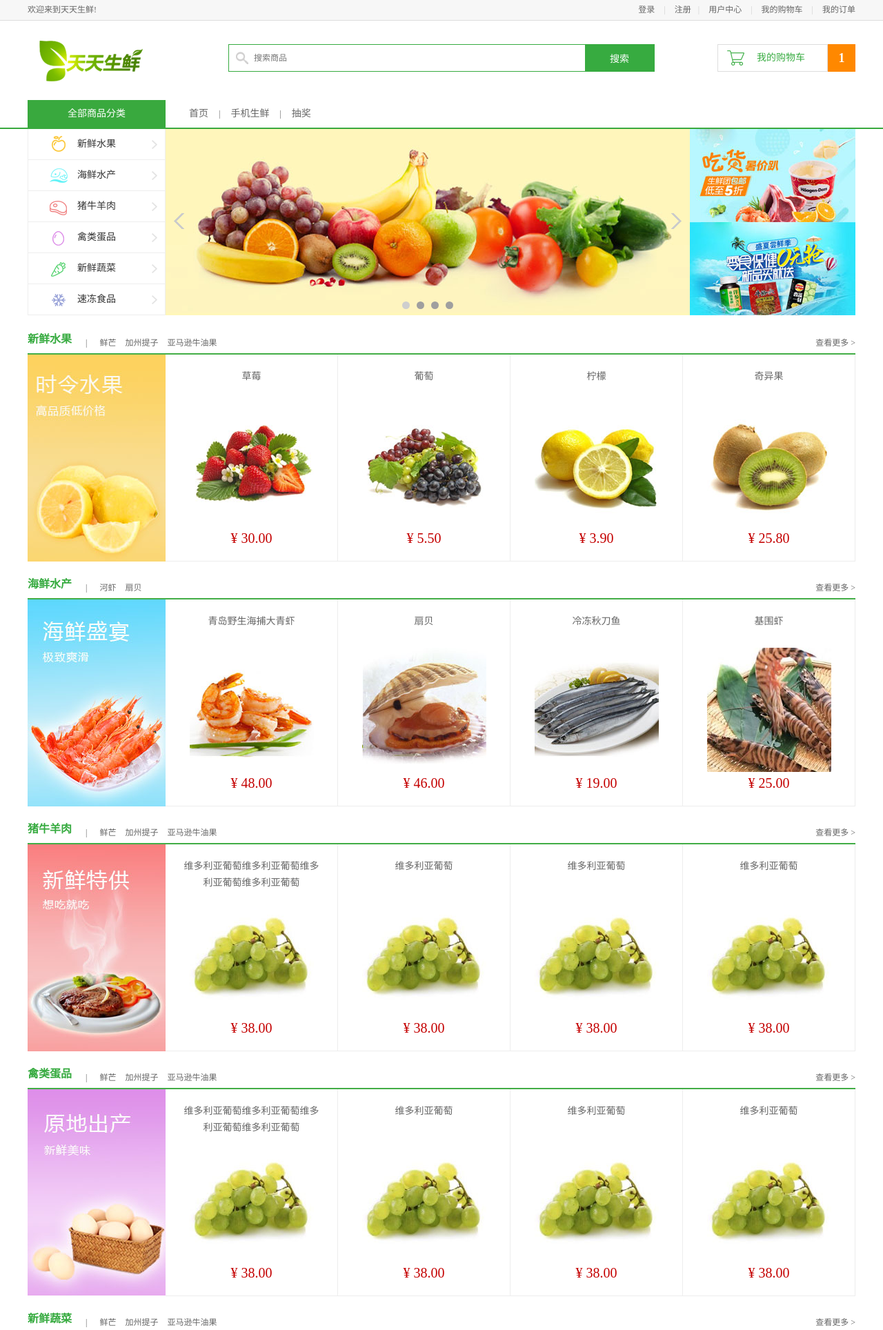
After one commit to wanJunHao/freshs, a Django app: page /user/ in a window 1280 px wide. The commit adds this page. Shown: the top 1928 px of the page at 69% size. Run offline with Django 3.2, Linux system fonts and the light colour scheme.

```diff
--- a/fresh/f_user/urls.py
+++ b/fresh/f_user/urls.py
@@ -4,5 +4,7 @@ import views
 urlpatterns = [
 	url(r'^register/$', views.register),
 	url(r'^login/$', views.login),
-	url(r'^register_ajax/$', views.register_ajax)
+	url(r'^register_ajax/$', views.register_ajax),
+	url(r'^login_handle/$', views.login_handle),
+	url(r'^$', views.index),
 ]
--- a/fresh/f_user/views.py
+++ b/fresh/f_user/views.py
@@ -1,6 +1,6 @@
-from django.shortcuts import render
+from django.shortcuts import render,redirect
 from models import *
-from django.http import JsonResponse
+from django.http import JsonResponse,HttpResponseRedirect
 # Create your views here.
 
 def register(request):
@@ -15,12 +15,46 @@ def login(request):
 		tom.upwd = user.get('pwd')
 		tom.uemail = user.get('email')
 		tom.save()
+	name = request.COOKIES.get('name','')
+	a = 0
+	if name == '':
+		a = 1
 
-	return render(request, 'f_user/login.html')
+	return render(request, 'f_user/login.html',{'name':name,'dat':0,'a':a})
 
 def register_ajax(request):
+
 	list = UserInfo.objects.all()
 	list2 = []
 	for i in list:
 		list2.append(i.uname)
 	return JsonResponse({'data':list2})
+
+def login_handle(request):
+	dict = request.POST
+	name = dict.get('username')
+	pwd = dict.get('pwd')
+	rem = dict.get('remember')
+	users = UserInfo.objects.filter(uname=name)
+	print rem
+
+	if len(users) == 1:
+		if users[0].upwd == pwd:
+
+			url = request.COOKIES.get('url','/user/')
+			red = HttpResponseRedirect(url)
+			red.set_cookie('url','',max_age=-1)
+
+			if rem=='1':
+				red.set_cookie('name',name)
+			else:
+				red.set_cookie('name','',max_age=-1)
+			return red
+
+		else:
+			return render(request,'f_user/login.html',{'dat':1})
+
+	return render(request,'f_user/login.html',{'dat':2})
+
+def index(request):
+	return render(request,'f_user/index.html')
--- /dev/null
+++ b/fresh/templates/f_user/index.html
@@ -0,0 +1,316 @@
+{%extends 'base.html'%}
+
+{%block title%}天天生鲜_首页{%endblock title%}
+
+{%block content%}
+
+<div class="header_con">
+		<div class="header">
+			<div class="welcome fl">欢迎来到天天生鲜!</div>
+			<div class="fr">
+				<div class="login_info fl">
+					欢迎您：<em>张 山</em>
+				</div>
+				<div class="login_btn fl">
+					<a href="/user/login/">登录</a>
+					<span>|</span>
+					<a href="/user/register/">注册</a>
+				</div>
+				<div class="user_link fl">
+					<span>|</span>
+					<a href="user_center_info.html">用户中心</a>
+					<span>|</span>
+					<a href="cart.html">我的购物车</a>
+					<span>|</span>
+					<a href="user_center_order.html">我的订单</a>
+				</div>
+			</div>
+		</div>
+	</div>
+
+	<div class="search_bar clearfix">
+		<a href="index.html" class="logo fl"><img src="/static/images/logo.png"></a>
+		<div class="search_con fl">
+			<input type="text" class="input_text fl" name="" placeholder="搜索商品">
+			<input type="button" class="input_btn fr" name="" value="搜索">
+		</div>
+		<div class="guest_cart fr">
+			<a href="#" class="cart_name fl">我的购物车</a>
+			<div class="goods_count fl" id="show_count">1</div>
+		</div>
+	</div>
+
+	<div class="navbar_con">
+		<div class="navbar">
+			<h1 class="fl">全部商品分类</h1>
+			<ul class="navlist fl">
+				<li><a href="">首页</a></li>
+				<li class="interval">|</li>
+				<li><a href="">手机生鲜</a></li>
+				<li class="interval">|</li>
+				<li><a href="">抽奖</a></li>
+			</ul>
+		</div>
+	</div>
+
+	<div class="center_con clearfix">
+		<ul class="subnav fl">
+			<li><a href="#model01" class="fruit">新鲜水果</a></li>
+			<li><a href="#model02" class="seafood">海鲜水产</a></li>
+			<li><a href="#model03" class="meet">猪牛羊肉</a></li>
+			<li><a href="#model04" class="egg">禽类蛋品</a></li>
+			<li><a href="#model05" class="vegetables">新鲜蔬菜</a></li>
+			<li><a href="#model06" class="ice">速冻食品</a></li>
+		</ul>
+		<div class="slide fl">
+			<ul class="slide_pics">
+				<li><img src="/static/images/slide.jpg" alt="幻灯片"></li>
+				<li><img src="/static/images/slide02.jpg" alt="幻灯片"></li>
+				<li><img src="/static/images/slide03.jpg" alt="幻灯片"></li>
+				<li><img src="/static/images/slide04.jpg" alt="幻灯片"></li>
+			</ul>
+			<div class="prev"></div>
+			<div class="next"></div>
+			<ul class="points"></ul>
+		</div>
+		<div class="adv fl">
+			<a href="#"><img src="/static/images/adv01.jpg"></a>
+			<a href="#"><img src="/static/images/adv02.jpg"></a>
+		</div>
+	</div>
+
+	<div class="list_model">
+		<div class="list_title clearfix">
+			<h3 class="fl" id="model01">新鲜水果</h3>
+			<div class="subtitle fl">
+				<span>|</span>
+				<a href="#">鲜芒</a>
+				<a href="#">加州提子</a>
+				<a href="#">亚马逊牛油果</a>
+			</div>
+			<a href="#" class="goods_more fr" id="fruit_more">查看更多 ></a>
+		</div>
+
+		<div class="goods_con clearfix">
+			<div class="goods_banner fl"><img src="/static/images/banner01.jpg"></div>
+			<ul class="goods_list fl">
+				<li>
+					<h4><a href="#">草莓</a></h4>
+					<a href="#"><img src="/static/images/goods/goods003.jpg"></a>
+					<div class="prize">¥ 30.00</div>
+				</li>
+				<li>
+					<h4><a href="#">葡萄</a></h4>
+					<a href="#"><img src="/static/images/goods/goods002.jpg"></a>
+					<div class="prize">¥ 5.50</div>
+				</li>
+				<li>
+					<h4><a href="#">柠檬</a></h4>
+					<a href="#"><img src="/static/images/goods/goods001.jpg"></a>
+					<div class="prize">¥ 3.90</div>
+				</li>
+				<li>
+					<h4><a href="#">奇异果</a></h4>
+					<a href="#"><img src="/static/images/goods/goods012.jpg"></a>
+					<div class="prize">¥ 25.80</div>
+				</li>
+			</ul>
+		</div>
+	</div>
+
+	<div class="list_model">
+		<div class="list_title clearfix">
+			<h3 class="fl" id="model02">海鲜水产</h3>
+			<div class="subtitle fl">
+				<span>|</span>
+				<a href="#">河虾</a>
+				<a href="#">扇贝</a>
+			</div>
+			<a href="#" class="goods_more fr">查看更多 ></a>
+		</div>
+
+		<div class="goods_con clearfix">
+			<div class="goods_banner fl"><img src="/static/images/banner02.jpg"></div>
+			<ul class="goods_list fl">
+				<li>
+					<h4><a href="#">青岛野生海捕大青虾</a></h4>
+					<a href="#"><img src="/static/images/goods/goods018.jpg"></a>
+					<div class="prize">¥ 48.00</div>
+				</li>
+				<li>
+					<h4><a href="#">扇贝</a></h4>
+					<a href="#"><img src="/static/images/goods/goods019.jpg"></a>
+					<div class="prize">¥ 46.00</div>
+				</li>
+				<li>
+					<h4><a href="#">冷冻秋刀鱼</a></h4>
+					<a href="#"><img src="/static/images/goods/goods020.jpg"></a>
+					<div class="prize">¥ 19.00</div>
+				</li>
+				<li>
+					<h4><a href="#">基围虾</a></h4>
+					<a href="#"><img src="/static/images/goods/goods021.jpg"></a>
+					<div class="prize">¥ 25.00</div>
+				</li>
+			</ul>
+		</div>
+	</div>
+
+	<div class="list_model">
+		<div class="list_title clearfix">
+			<h3 class="fl" id="model03">猪牛羊肉</h3>
+			<div class="subtitle fl">
+				<span>|</span>
+				<a href="#">鲜芒</a>
+				<a href="#">加州提子</a>
+				<a href="#">亚马逊牛油果</a>
+			</div>
+			<a href="#" class="goods_more fr">查看更多 ></a>
+		</div>
+
+		<div class="goods_con clearfix">
+			<div class="goods_banner fl"><img src="/static/images/banner03.jpg"></div>
+			<ul class="goods_list fl">
+				<li>
+					<h4><a href="#">维多利亚葡萄维多利亚葡萄维多利亚葡萄维多利亚葡萄</a></h4>
+					<a href="#"><img src="/static/images/goods.jpg"></a>
+					<div class="prize">¥ 38.00</div>
+				</li>
+				<li>
+					<h4><a href="#">维多利亚葡萄</a></h4>
+					<a href="#"><img src="/static/images/goods.jpg"></a>
+					<div class="prize">¥ 38.00</div>
+				</li>
+				<li>
+					<h4><a href="#">维多利亚葡萄</a></h4>
+					<a href="#"><img src="/static/images/goods.jpg"></a>
+					<div class="prize">¥ 38.00</div>
+				</li>
+				<li>
+					<h4><a href="#">维多利亚葡萄</a></h4>
+					<a href="#"><img src="/static/images/goods.jpg"></a>
+					<div class="prize">¥ 38.00</div>
+				</li>
+			</ul>
+		</div>
+	</div>
+
+	<div class="list_model">
+		<div class="list_title clearfix">
+			<h3 class="fl" id="model04">禽类蛋品</h3>
+			<div class="subtitle fl">
+				<span>|</span>
+				<a href="#">鲜芒</a>
+				<a href="#">加州提子</a>
+				<a href="#">亚马逊牛油果</a>
+			</div>
+			<a href="#" class="goods_more fr">查看更多 ></a>
+		</div>
+
+		<div class="goods_con clearfix">
+			<div class="goods_banner fl"><img src="/static/images/banner04.jpg"></div>
+			<ul class="goods_list fl">
+				<li>
+					<h4><a href="#">维多利亚葡萄维多利亚葡萄维多利亚葡萄维多利亚葡萄</a></h4>
+					<a href="#"><img src="/static/images/goods.jpg"></a>
+					<div class="prize">¥ 38.00</div>
+				</li>
+				<li>
+					<h4><a href="#">维多利亚葡萄</a></h4>
+					<a href="#"><img src="/static/images/goods.jpg"></a>
+					<div class="prize">¥ 38.00</div>
+				</li>
+				<li>
+					<h4><a href="#">维多利亚葡萄</a></h4>
+					<a href="#"><img src="/static/images/goods.jpg"></a>
+					<div class="prize">¥ 38.00</div>
+				</li>
+				<li>
+					<h4><a href="#">维多利亚葡萄</a></h4>
+					<a href="#"><img src="/static/images/goods.jpg"></a>
+					<div class="prize">¥ 38.00</div>
+				</li>
+			</ul>
+		</div>
+	</div>
+
+	<div class="list_model">
+		<div class="list_title clearfix">
+			<h3 class="fl" id="model05">新鲜蔬菜</h3>
+			<div class="subtitle fl">
+				<span>|</span>
+				<a href="#">鲜芒</a>
+				<a href="#">加州提子</a>
+				<a href="#">亚马逊牛油果</a>
+			</div>
+			<a href="#" class="goods_more fr">查看更多 ></a>
+		</div>
+
+		<div class="goods_con clearfix">
+			<div class="goods_banner fl"><img src="/static/images/banner05.jpg"></div>
+			<ul class="goods_list fl">
+				<li>
+					<h4><a href="#">维多利亚葡萄维多利亚葡萄维多利亚葡萄维多利亚葡萄</a></h4>
+					<a href="#"><img src="/static/images/goods.jpg"></a>
+					<div class="prize">¥ 38.00</div>
+				</li>
+				<li>
+					<h4><a href="#">维多利亚葡萄</a></h4>
+					<a href="#"><img src="/static/images/goods.jpg"></a>
+					<div class="prize">¥ 38.00</div>
+				</li>
+				<li>
+					<h4><a href="#">维多利亚葡萄</a></h4>
+					<a href="#"><img src="/static/images/goods.jpg"></a>
+					<div class="prize">¥ 38.00</div>
+				</li>
+				<li>
+					<h4><a href="#">维多利亚葡萄</a></h4>
+					<a href="#"><img src="/static/images/goods.jpg"></a>
+					<div class="prize">¥ 38.00</div>
+				</li>
+			</ul>
+		</div>
+	</div>
+
+	<div class="list_model">
+		<div class="list_title clearfix">
+			<h3 class="fl" id="model06">速冻食品</h3>
+			<div class="subtitle fl">
+				<span>|</span>
+				<a href="#">鲜芒</a>
+				<a href="#">加州提子</a>
+				<a href="#">亚马逊牛油果</a>
+			</div>
+			<a href="#" class="goods_more fr">查看更多 ></a>
+		</div>
+
+		<div class="goods_con clearfix">
+			<div class="goods_banner fl"><img src="/static/images/banner06.jpg"></div>
+			<ul class="goods_list fl">
+				<li>
+					<h4><a href="#">维多利亚葡萄维多利亚葡萄维多利亚葡萄维多利亚葡萄</a></h4>
+					<a href="#"><img src="/static/images/goods.jpg"></a>
+					<div class="prize">¥ 38.00</div>
+				</li>
+				<li>
+					<h4><a href="#">维多利亚葡萄</a></h4>
+					<a href="#"><img src="/static/images/goods.jpg"></a>
+					<div class="prize">¥ 38.00</div>
+				</li>
+				<li>
+					<h4><a href="#">维多利亚葡萄</a></h4>
+					<a href="#"><img src="/static/images/goods.jpg"></a>
+					<div class="prize">¥ 38.00</div>
+				</li>
+				<li>
+					<h4><a href="#">维多利亚葡萄</a></h4>
+					<a href="#"><img src="/static/images/goods.jpg"></a>
+					<div class="prize">¥ 38.00</div>
+				</li>
+			</ul>
+		</div>
+	</div>
+
+
+{%endblock content%}
```
Also changed, not shown: fresh/static/js/register.js (+12 -16 lines), fresh/templates/f_user/login.html (+73 -3 lines).
